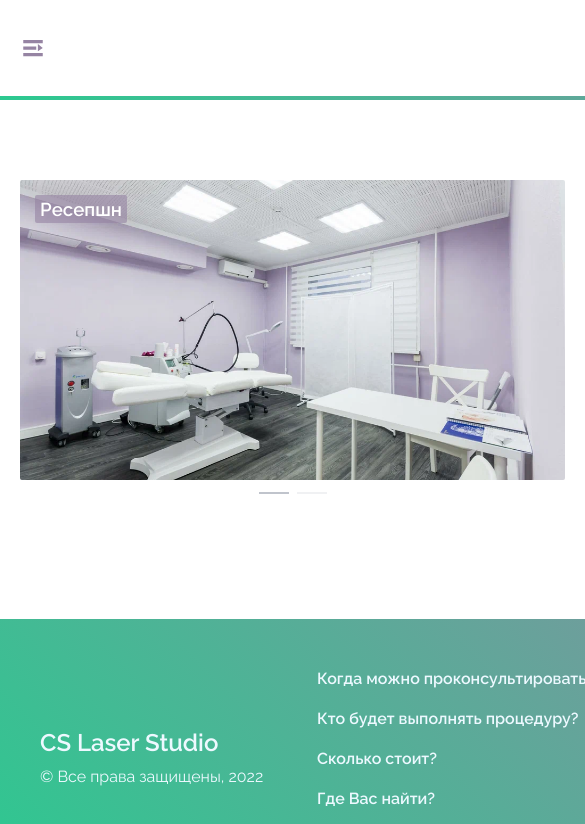
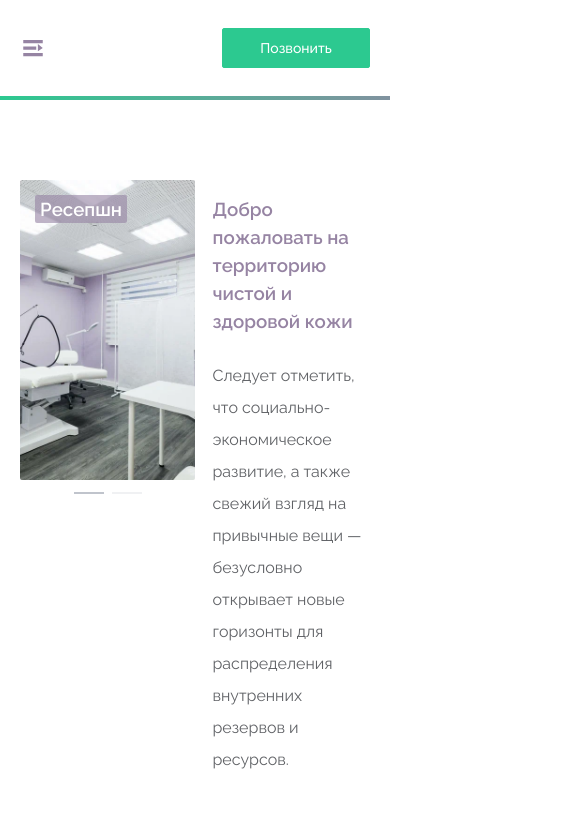
Before and after one commit to logzka/clean-skin-laser-frontend, a Vue app: page /studio in a window 390 px wide. Shown: the top 824 px of the page, 585 px wide, since content can reach past the window. Built offline with nearby package versions, Linux system fonts and the light colour scheme.

Commit message:
Main viewport mobile optim.

```diff
--- a/src/components/home/HomeFooter.vue
+++ b/src/components/home/HomeFooter.vue
@@ -1,7 +1,7 @@
 <template lang="pug">
 el-footer.home-footer(
   )
-  .home-footer-inner.w-100.h-100.flex.space-between.align-center
+  .home-footer-inner.w-100.flex.space-between.align-center.f-wrap
     .home-footer-inner__copy
       h2 CS Laser Studio
       | &copy;&nbsp;Все права защищены,&nbsp;2022
@@ -80,3 +80,14 @@ export default {
         .el-icon
           margin-right 5px
 </style>
+
+<style lang="stylus" scoped>
+/** Less then 800 screen px */
+@media screen and (max-width: 800px)
+  .home-footer
+    &-inner
+      &__copy
+      &__menu
+      &__social-info
+        margin-bottom 50px
+</style>
--- a/src/components/home/HomeMain.vue
+++ b/src/components/home/HomeMain.vue
@@ -4,43 +4,43 @@ el-main.home-main
 
     .home-main-inner__view(v-if="$route.path === '/'")
 
-      section.flex.space-between.f-wrap(style="margin-bottom: 200px;")
+      section.home-main-inner__view-main.flex.space-between.f-wrap
 
-        .home-main-inner__view-content.flex.f-col.space-between.align-start
+        .home-main-inner__view-main_content.flex.f-col.space-between.align-start
 
-          .home-main-inner__view-content_title.w-100.flex.space-between.align-center
+          .home-main-inner__view-main_content_title.w-100.flex.space-between.align-center
             h1 Clean Skin Laser Studio
 
-            ul.home-main-inner__view-social_list.flex
-              li.home-main-inner__view-social_list-item.po-r
+            ul.home-main-inner__view-main_social-list.flex
+              li.home-main-inner__view-main_social-list__item.po-r
                 a.po-a(
                   href="https://instagram.com/"
                   target="_blank"
                   style="background-image: url('/img/instagram.svg');"
                   )
-              li.home-main-inner__view-social_list-item
+              li.home-main-inner__view-main_social-list__item
                 a.po-a(
                   href="/"
                   target="_blank"
                   style="background-image: url('/img/telegram.svg');"
                   )
 
-          .home-main-inner__view-content_text
+          .home-main-inner__view-main_content-text
             h2 Сведение/осветление татуировок
             h2 Удаление татуажа
             h2 Эпиляция
             h2 Карбоновый пиллинг
 
-          .home-main-inner__view-content_buttons.flex
-            AppointmentButton.home-main-inner__view-content_buttons__appointment-button
-            el-button(
+          .home-main-inner__view-main_content-buttons.flex.f-wrap
+            AppointmentButton.home-main-inner__view-main_content-buttons__appointment-button
+            el-button.home-main-inner__view-main_content-buttons__pay-system-button(
               size="large"
               type="primary"
               aria-label="price system"
               name="priceSystem"
               ) Система абонементов
 
-        .home-main-inner__view-banner
+        .home-main-inner__view-main_banner
           home-main-view-banner
 
       section.home-main-inner__view-advantages
@@ -95,14 +95,16 @@ export default {
 <style lang="stylus">
 .home-main
   --el-main-padding 80px 20px
-  width 1130px
+  width 76vw
   margin 0 auto
   &-inner
     &__view
-      &-banner
+      &-main
+        margin-bottom 200px
+        &_banner
           height 360px
-      &-social_list
-        &-item
+        &_social-list
+          &__item
             margin-right 10px
             width 28px
             height 28px
@@ -114,8 +116,7 @@ export default {
               background-repeat no-repeat
               background-position center
               background-size cover
-      &-content
-        max-width 45%
+        &_content
           &_title
             color #9684A3
             font-size 20px
@@ -124,14 +125,14 @@ export default {
             font-weight normal
             margin-bottom 7px
             color #9684A3
-        &_buttons
+          &-buttons
             &__appointment-button
               margin-right 20px
 
       &-advantages
+        margin-bottom 150px
       &-stocks
         margin-bottom 200px
-        width calc(100vw - 40px)
 
       &-form
         padding 4px
@@ -140,11 +141,72 @@ export default {
         &_inner
           background #fff
           padding 60px 100px
+</style>
 
+<style lang="stylus" scoped>
+/** Less then 1500 screen px */
+@media screen and (max-width: 1500px)
+  .home-main
+    &-inner
+      &__view
+        &-main
+          &_banner
+            height 300px
+
+/** Less then 1300 screen px */
+@media screen and (max-width: 1300px)
+  .home-main
+    &-inner
+      &__view
+        &-main
+          &_banner
+            height 240px
+
+/** Less then 1100 screen px */
+@media screen and (max-width: 1100px)
+  .home-main
+    width 100%
+    &-inner
+      &__view
+        &-main
+          &_banner
+            height 280px
+
+/** Less then 900 screen px */
+@media screen and (max-width: 900px)
+  .home-main
+    &-inner
+      &__view
+        &-main
+          &_banner
+            height 220px
+
+/** Less then 800 screen px */
 @media screen and (max-width: 800px)
   .home-main
     &-inner
       &__view
-        &-banner
-          display none
+        &-main
+          margin-bottom 100px
+          &_content
+            // margin-bottom 32px
+            height 300px
+            &-buttons
+              &__pay-system-button
+                margin-bottom 32px
+              &__appointment-button
+                margin-bottom 10px
+
+          &_banner
+            width calc(100vw - 40px)
+            height auto
+
+        &-form
+          &_inner
+            padding 20px
+
+        &-advantages
+          margin-bottom 50px
+        &-stocks
+          margin-bottom 100px
 </style>
--- a/src/components/home/home-header/HomeHeaderMenu.vue
+++ b/src/components/home/home-header/HomeHeaderMenu.vue
@@ -9,6 +9,12 @@ nav.header-nav-menu(
       Fold
 
     ul.header-nav-menu__list.flex.space-between.align-center
+        li.header-nav-menu__list-item
+            router-link.b(
+                v-if="visibleHomeHeaderMenu"
+                to="/"
+                @click="closeMobileHomeHeaderMenu()"
+                ) Главная
         li.header-nav-menu__list-item(
             v-for="item in menuItems"
             :key="item.link"
@@ -73,8 +79,8 @@ export default {
     &__mobile-close
       font-size 28px
       color #9684A3
-      top 60px
-      right 60px
+      top 28px
+      right 28px
       cursor pointer
     &__list
         &-item
--- a/src/components/home/home-main/HomeMainForm.vue
+++ b/src/components/home/home-main/HomeMainForm.vue
@@ -2,6 +2,8 @@
 .home-main-form
   el-form(
     ref="form"
+
+    :label-position="labelPosition"
 
     :model="ruleForm"
     :rules="rules"
@@ -186,10 +188,18 @@ export default {
       desc: '',
     },
 
+    labelPosition: 'left',
+
     rules,
 
     loadingDropdownMasters: false,
   }),
+
+  mounted() {
+    window.addEventListener('resize', (e) => {
+      this.labelPosition = e.target.innerWidth < 800 ? 'top' : 'left';
+    });
+  },
 
   methods: {
     /**
@@ -274,8 +284,6 @@ export default {
         margin-bottom 30px
       &:last-child
         margin-top 15px
-          .el-form-item__content
-            justify-content space-between
       &__label
         font-weight bold
 </style>
--- a/src/components/home/home-main/home-main-view/HomeMainViewAdvantages.vue
+++ b/src/components/home/home-main/home-main-view/HomeMainViewAdvantages.vue
@@ -39,11 +39,8 @@ export default {
 
 <style lang="stylus" scoped>
 .home-main-view-advantages
-    width calc(100vw - 40px)
     &_item
-        margin-right 10%
-        &:last-child
-            margin-right 0
+        margin 0 5% 50px
         &-icon
             font-size 48px
             margin-bottom 20px
--- a/src/components/home/home-main/home-main-view/HomeMainViewBanner.vue
+++ b/src/components/home/home-main/home-main-view/HomeMainViewBanner.vue
@@ -73,3 +73,11 @@ export default {
     //         animation mosaic-tile-animate 4s linear infinite
     //         transition all .3s ease
 </style>
+
+<style lang="stylus" scoped>
+/** Less then 800 screen px */
+@media screen and (max-width: 800px)
+  .home-main-view-banner
+    video
+      width 100%
+</style>
```
Lines whose indentation alone changed are shown as unchanged.
